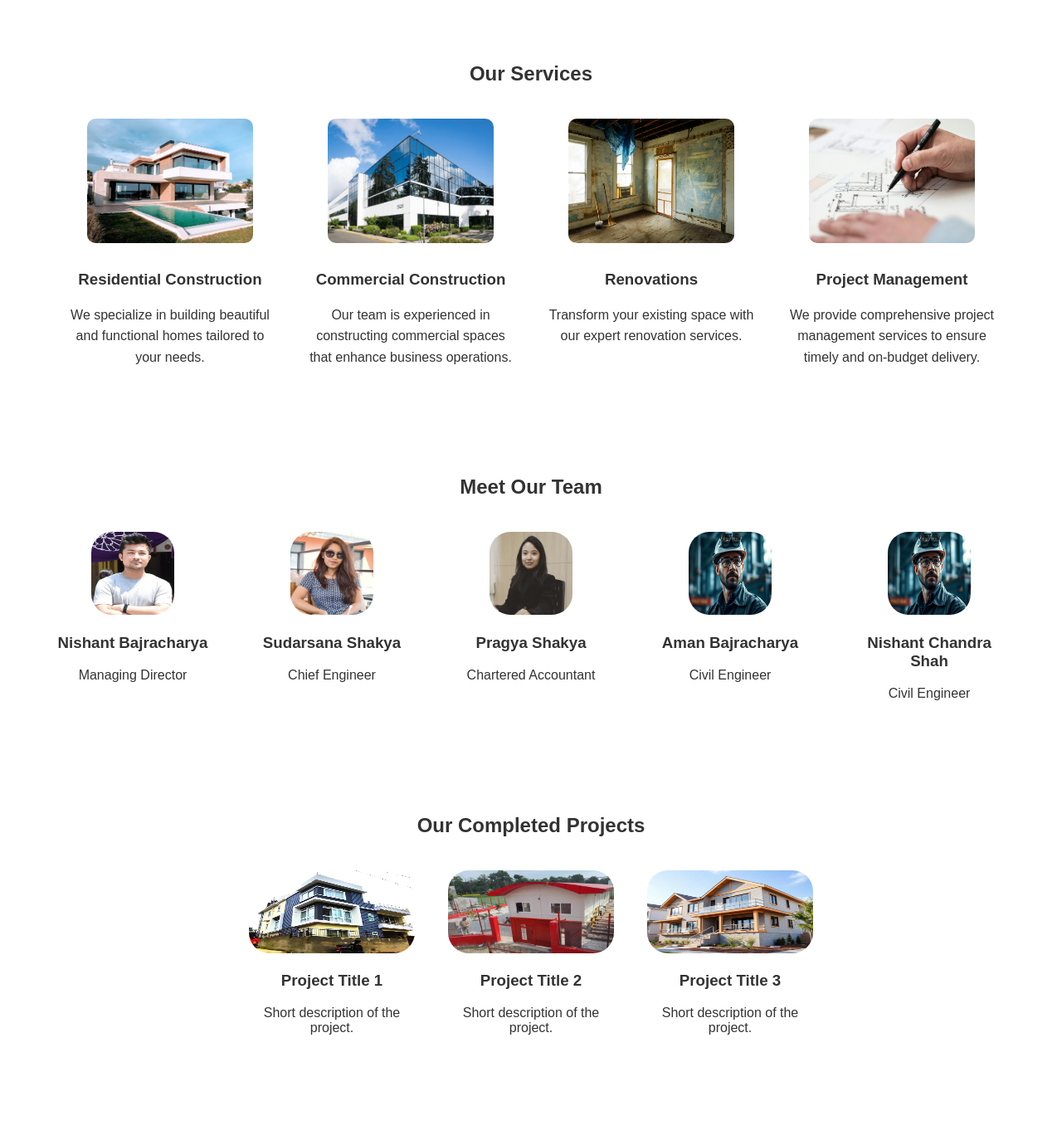
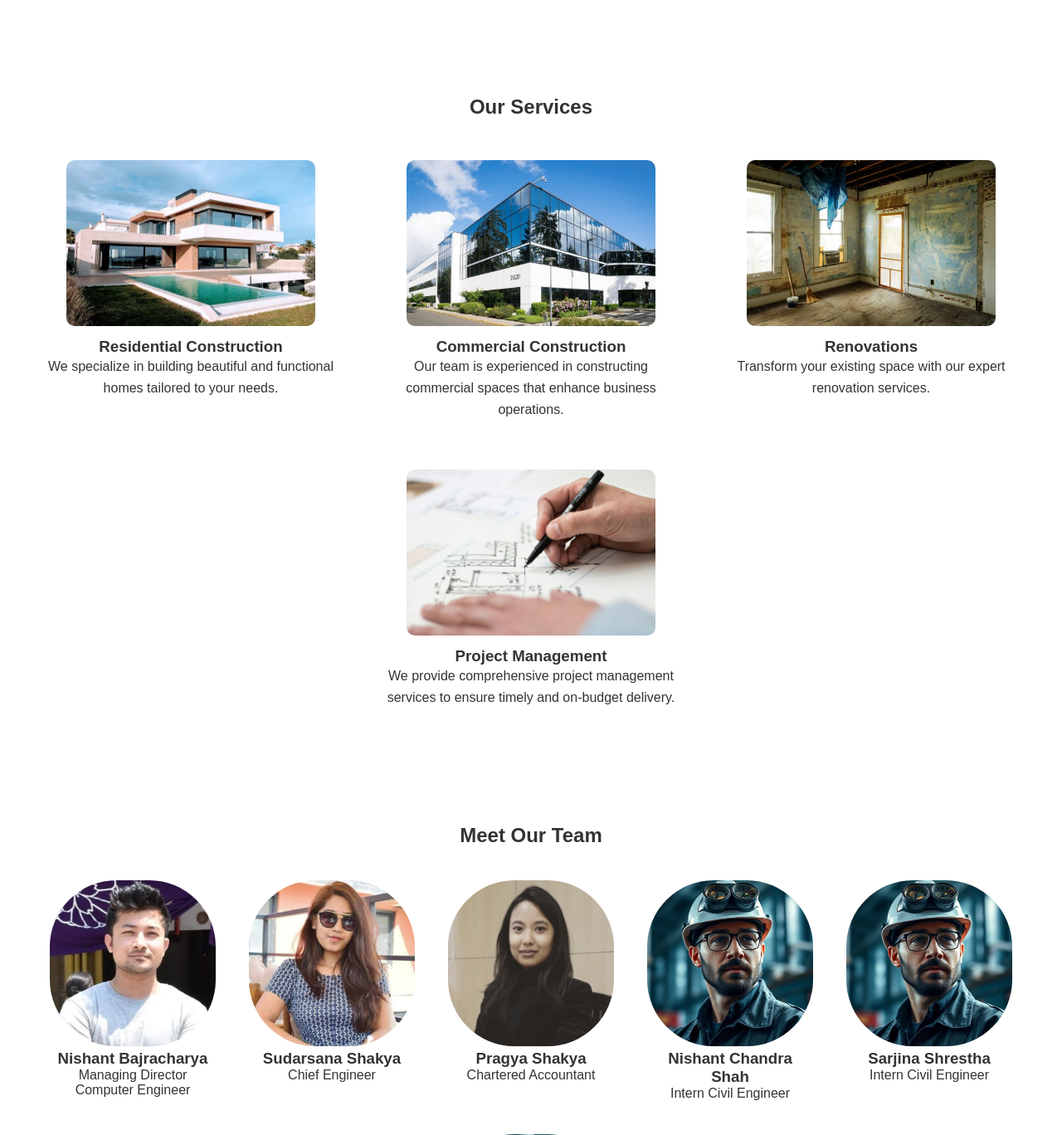
Before and after one commit to nish117/jeiws2025, a PHP site: page / in a window 1280 px wide. Shown: the part 1662-3030 px from the top of the page at 83% size. Run offline with PHP 8.4, Linux system fonts and the light colour scheme.

Commit message:
edited css and added images

```diff
--- a/css/styles.css
+++ b/css/styles.css
@@ -1,3 +1,4 @@
+
 body {
     margin: 0;
     font-family: Arial, sans-serif;
@@ -154,7 +155,13 @@ section {
     margin-bottom: 20px;
 }
 
-#about p, #services p {
+#about p {
+    max-width: 1100px;
+    font-size: 21px;
+    margin: 0 auto;
+    line-height: 1.6;
+}
+#services p {
     max-width: 800px;
     margin: 0 auto;
     line-height: 1.6;
@@ -192,8 +199,8 @@ section {
 
 .service {
     text-align: center;
-    margin: 20px;
-    width: 250px; /* Fixed width for service boxes */
+    margin: 30px;
+    width: 350px; /* Fixed width for service boxes */
 }
 .services {
     display: flex;
@@ -202,12 +209,21 @@ section {
 }
 
 .service img {
-    width: 200px;
-    height: 150px;
+    width: 300px;
+    height: 200px;
     margin-bottom: 10px;
     border-radius: 10px;
 }
 
+.service h3, .team-member h3 {
+    margin-bottom: initial;
+    margin-top: initial;
+}
+
+.team-member p {
+    margin-bottom: initial;
+    margin-top: initial;
+}
 
 .team-container, .projects-container {
     display: flex;
@@ -215,20 +231,30 @@ section {
     flex-wrap: wrap;
 }
 
-.team-member, .project {
+.team-member {
     margin: 20px;
     width: 200px; /* Fixed width for team members and projects */
 }
 
 .team-member img {
+    width: 100%;
+    height: auto;
+    min-width: 150px;
+    /* border: 5px double gray; */
+    border-radius: 40%;
+}
+/* .team-member img {
     width: 100px;
     height: 100px;
     border-radius: 25px;
+} */
+.project {
+    margin: 20px;
+    width: 300px;
 }
-
 .project img {
-    width: 200px;
-    height: 100px;
+    width: 300px;
+    height: 200px;
     border-radius: 25px;
 }
 
--- a/index.html
+++ b/index.html
@@ -3,7 +3,8 @@
 <head>
     <meta charset="UTF-8">
     <meta name="viewport" content="width=device-width, initial-scale=1.0">
-    <title>Construction Company</title>
+    <title>JEIWS</title>
+    <link rel="icon" type="image/png" href="assets/favicon.png">
     <link rel="stylesheet" href="css/styles.css">
 </head>
 <body>
@@ -108,6 +109,7 @@
                 <img src="assets/nishant.jpg" alt="Team Member 1">
                 <h3>Nishant Bajracharya</h3>
                 <p>Managing Director</p>
+                <p>Computer Engineer</p>
             </div>
             <div class="team-member">
                 <img src="assets/sudarsana.jpg" alt="Team Member 2">
@@ -121,13 +123,18 @@
             </div>
             <div class="team-member">
                 <img src="assets/team-member3.jpg" alt="Team Member 3">
-                <h3>Aman Bajracharya</h3>
-                <p>Civil Engineer</p>
+                <h3>Nishant Chandra Shah</h3>
+                <p>Intern Civil Engineer</p>
             </div>
             <div class="team-member">
                 <img src="assets/team-member3.jpg" alt="Team Member 3">
-                <h3>Nishant Chandra Shah</h3>
-                <p>Civil Engineer</p>
+                <h3>Sarjina Shrestha</h3>
+                <p>Intern Civil Engineer</p>
+            </div>
+            <div class="team-member">
+                <img src="assets/team-member3.jpg" alt="Team Member 3">
+                <h3>Kabita Lama</h3>
+                <p>Intern Civil Engineer</p>
             </div>
             <!-- Add more team members as needed -->
         </div>
@@ -137,19 +144,19 @@
         <h2>Our Completed Projects</h2>
         <div class="projects-container">
             <div class="project">
-                <img src="assets/project1.jpg" alt="Project 1">
-                <h3>Project Title 1</h3>
-                <p>Short description of the project.</p>
+                <img src="assets/dharmodaya.jpg" alt="Project 1">
+                <h3>Dharmodaya Bihar</h3>
+                <p>Location: Balkumari, Lalitpur</p>
             </div>
             <div class="project">
-                <img src="assets/project2.jpg" alt="Project 2">
-                <h3>Project Title 2</h3>
-                <p>Short description of the project.</p>
+                <img src="assets/khokana.jpg" alt="Project 2">
+                <h3>Khokana Residential</h3>
+                <p>Location: Khokana, Chovar</p>
             </div>
             <div class="project">
-                <img src="assets/project3.jpg" alt="Project 3">
-                <h3>Project Title 3</h3>
-                <p>Short description of the project.</p>
+                <img src="assets/chitwan.jpg" alt="Project 3">
+                <h3>Chitwan Canteen Block</h3>
+                <p>Location: Bottle's Nepal, Bharatpur, Chitwan</p>
             </div>
             <!-- Add more projects as needed -->
         </div>
```
Also changed, not shown: assets/chitwan.jpg (added), assets/commercial.jpg, assets/dharmodaya.jpg (added), assets/favicon.png (added), assets/khokana.jpg (added), assets/nishant.jpg, assets/pragya.jpg, assets/project1.jpg (deleted), assets/project2.jpg (deleted), assets/project22.jpg (deleted), assets/renovation.jpg, assets/residential.jpg, assets/sudarsana.jpg, assets/team-member1.jpg (deleted), 1 more files.
